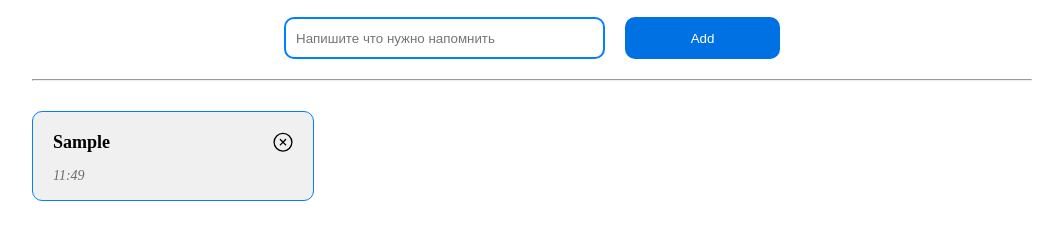
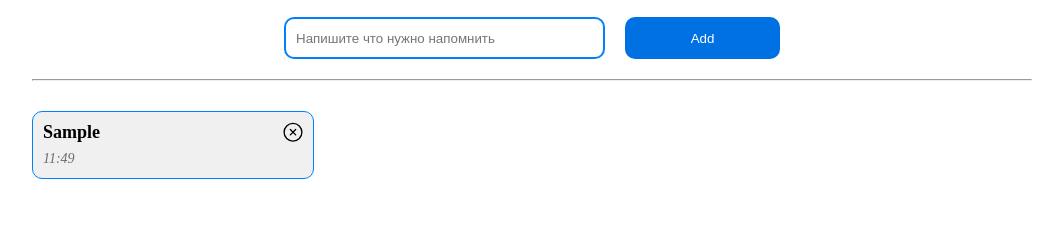
Before and after one commit to Eldorbek06/todo_list, a plain HTML site: page index.html in a window 1280 px wide. Both pictures are taken after typing "Sample" into the empty fields and a click on the button "Add". Shown: the part 80-320 px from the top of the page, without its empty margins (108-1171 px from the left). Drawn offline with Linux system fonts and the light colour scheme.

Commit message:
fixed bugs

```diff
--- a/style.css
+++ b/style.css
@@ -44,26 +44,24 @@ label input {
 
 .box {
     width: 282px;
-    height: 90px;
+    height: fit-content;
     background: #f0f0f0;
     border: 1px solid #007fff;
     border-radius: 10px;
     display: flex;
     align-items: flex-start;
     justify-content: space-between;
+    gap: 15px;
     padding: 10px;
     user-select: none;
     transition: all .3s ease;
-    pointer-events: all;
 }
 
 .left {
     display: flex;
     flex-direction: column;
     align-items: flex-start;
-    justify-content: flex-start;
-    gap: 15px;
-    padding: 10px;
+    gap: 8px;
 }
 
 h2 {
@@ -72,10 +70,12 @@ h2 {
     cursor: pointer;
     transition: all .3s ease;
 }
-h2:hover{
+
+h2:hover {
     color: red;
 }
-.h2_done{
+
+.h2_done {
     text-decoration: line-through 2px red;
 }
 
@@ -86,10 +86,6 @@ span {
     font-size: 14px;
     color: rgba(0, 0, 0, 0.55);
     font-style: italic;
-}
-
-.right {
-    padding: 10px;
 }
 
 .right button {
@@ -103,10 +99,9 @@ span {
     height: 20px;
     cursor: pointer;
     transition: .3s ease;
-    pointer-events: auto;
 }
 
-.right button:hover{
+.right button:hover {
     scale: 1.2;
 }
 
@@ -119,18 +114,18 @@ span {
     width: 100%;
     min-height: 250px;
     display: grid;
-    grid-template-columns: repeat(3,1fr);
+    grid-template-columns: repeat(3, 1fr);
     gap: 20px;
     transition: .3s ease;
 }
 
-.cont_bg{
+.cont_bg {
     background: url('./img/nothing_todo.png');
     background-repeat: no-repeat;
     background-size: contain;
     background-position: center;
 }
 
-.inp_empty{
+.inp_empty {
     border: solid 2px red;
 }
```
